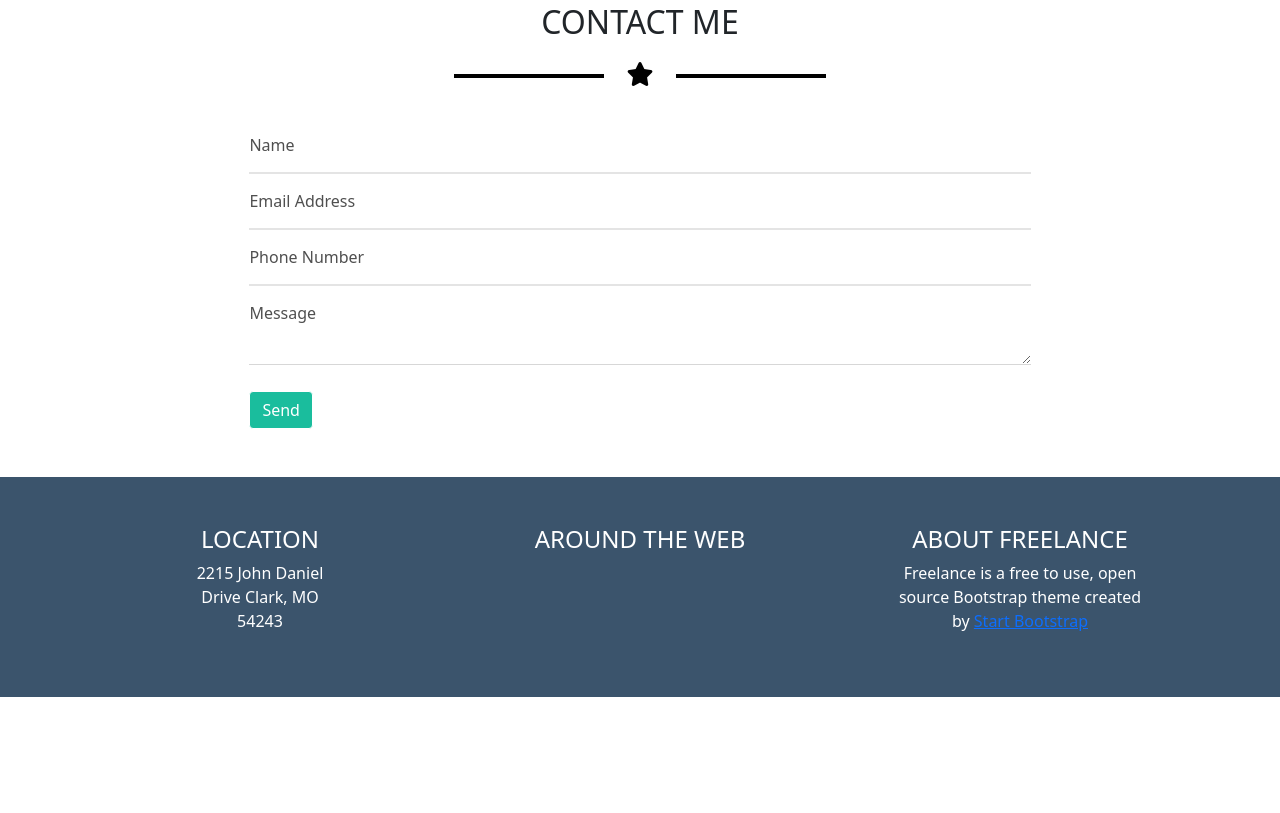
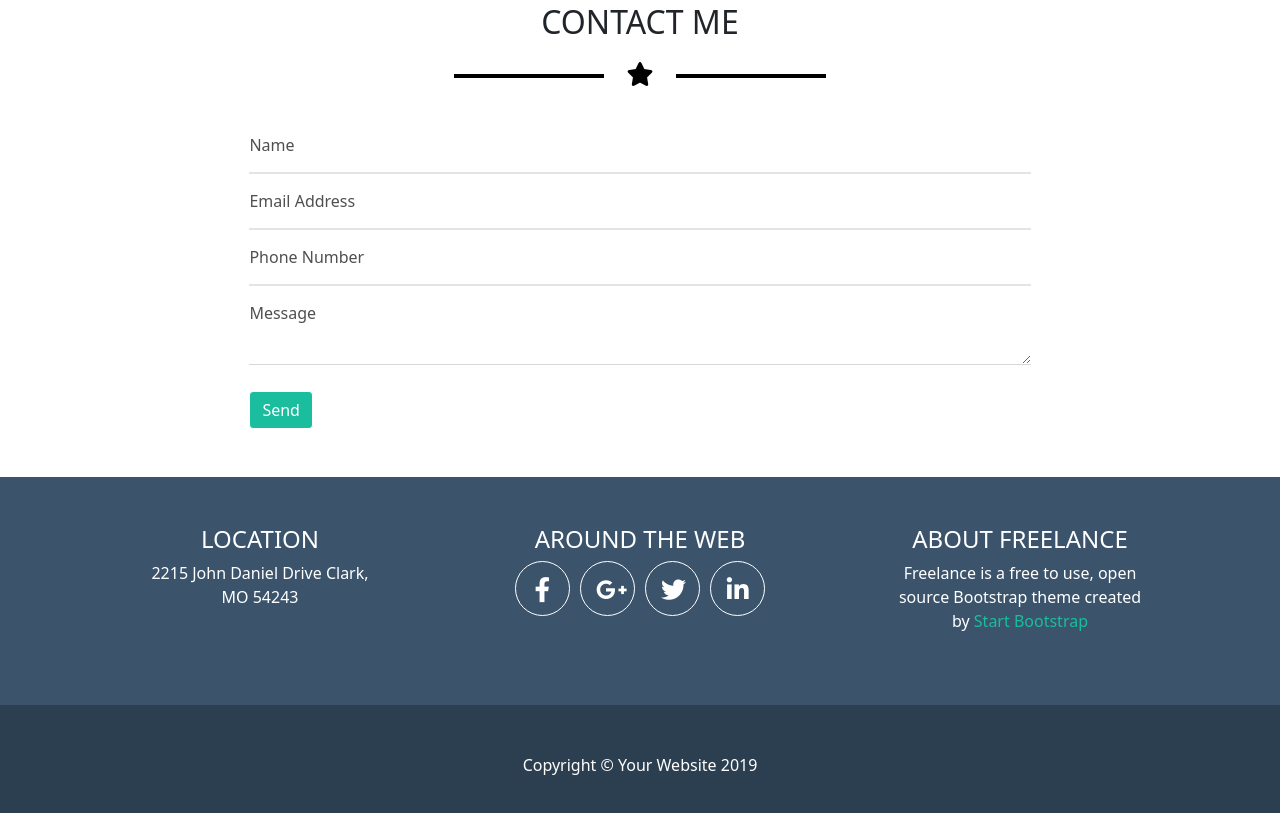
Before and after one commit to andreacassini/html-css-bootstrap-freelancer, a plain HTML site: page index.html in a window 1280 px wide. Shown: the part 1929-2742 px from the top of the page. Before the commit the page ends 2626 px from the top, so only its background shows below. Drawn offline with nearby package versions, Linux system fonts and the light colour scheme.

Commit message:
STYLE footer and links

```diff
--- a/css/style.css
+++ b/css/style.css
@@ -65,6 +65,10 @@ h3{
     font-weight: 600;
 }
 
+.nav-link-hover:hover{
+    color: rgba(26,189,157,255);
+}
+
 .custom-border{
     border: 1px solid white;
 }
@@ -127,3 +131,17 @@ textarea{
 #top-footer{
     background-color: rgba(59,84,108,255);
 }
+.icons-footer{
+    font-size: 25px;
+    border: 1px solid white;
+    border-radius: 50%;
+    padding: 15px;
+    width: 55px;
+    height: 55px;
+    margin: 0 3px;
+}
+
+.link-green{
+    text-decoration: none;
+    color: rgba(26,189,157,255);
+}
--- a/index.html
+++ b/index.html
@@ -19,20 +19,20 @@
             <div class="container py-3">
                 <nav class="navbar navbar-expand-lg uppercase" style="background-color: transparent;">
                     <div class="container-fluid content-header">
-                        <a class="navbar-brand white" href="#">start bootstrap</a>
+                        <a class="navbar-brand white nav-link-hover" href="#">start bootstrap</a>
                         <button class="navbar-toggler custom-border" type="button" data-bs-toggle="collapse" data-bs-target="#navbarSupportedContent" aria-controls="navbarSupportedContent" aria-expanded="false" aria-label="Toggle navigation">
                             <span class="navbar-toggler-icon"></span>
                         </button>
                         <div class="collapse navbar-collapse" id="navbarSupportedContent">
-                            <ul class="navbar-nav me-auto mb-2 mb-lg-0">
+                            <ul class="navbar-nav ms-auto mb-2 mb-lg-0">
                                 <li class="nav-item">
-                                    <a class="nav-link white" href="#">portfolio</a>
+                                    <a class="nav-link white nav-link-hover" href="#">portfolio</a>
                                 </li>
                                 <li class="nav-item">
-                                    <a class="nav-link white" href="#">about</a>
+                                    <a class="nav-link white nav-link-hover" href="#">about</a>
                                 </li>
                                 <li class="nav-item">
-                                    <a class="nav-link white" href="#">contact</a>
+                                    <a class="nav-link white nav-link-hover" href="#">contact</a>
                                 </li>
                             </ul>
                         </div>
@@ -171,21 +171,24 @@
                 <div class="container text-center py-5 white">
                     <div class="row">
                         <div class="col-12 col-md-4">
-                            <div class="content-top-footer mx-xl-5 px-xl-5">
+                            <div class="content-top-footer mx-xl-5 px-xl-2 mb-5">
                                 <h4>location</h4>
                                 <p>2215 John Daniel Drive Clark, MO 54243</p>
                             </div>
                         </div>
                         <div class="col-12 col-md-4">
-                            <div class="content-top-footer">
+                            <div class="content-top-footer mb-5 mb-md-0">
                                 <h4>around the web</h4>
-
+                                <a href=""><i class="fa-brands fa-facebook-f icons-footer" style="color: #ffffff;"></i></a>
+                                <a href=""><i class="fa-brands fa-google-plus-g icons-footer" style="color: #ffffff;"></i></a>
+                                <a href=""><i class="fa-brands fa-twitter icons-footer" style="color: #ffffff;"></i></a>
+                                <a href=""><i class="fa-brands fa-linkedin-in icons-footer" style="color: #ffffff;"></i></a>
                             </div>
                         </div>
                         <div class="col-12 col-md-4">
                             <div class="content-top-footer mx-xl-5 px-xxl-5">
                                 <h4>about freelance</h4>
-                                <p>Freelance is a free to use, open source Bootstrap theme created by <a href="">Start Bootstrap</a></p>
+                                <p>Freelance is a free to use, open source Bootstrap theme created by <a href="" class="link-green">Start Bootstrap</a></p>
                             </div>
                         </div>
                     </div>
@@ -193,10 +196,11 @@
             </div>
             <!-- BOTTOM FOOTER -->
             <div id="bottom-footer">
-                <div class="container">
+                <div class="container py-5">
                     <div class="row">
                         <div class="col-12">
-                            <div class="content-bottom-footer">
+                            <div class="content-bottom-footer text-center white">
+                                Copyright &copy; Your Website 2019
                             </div>
                         </div>
                     </div>
```
